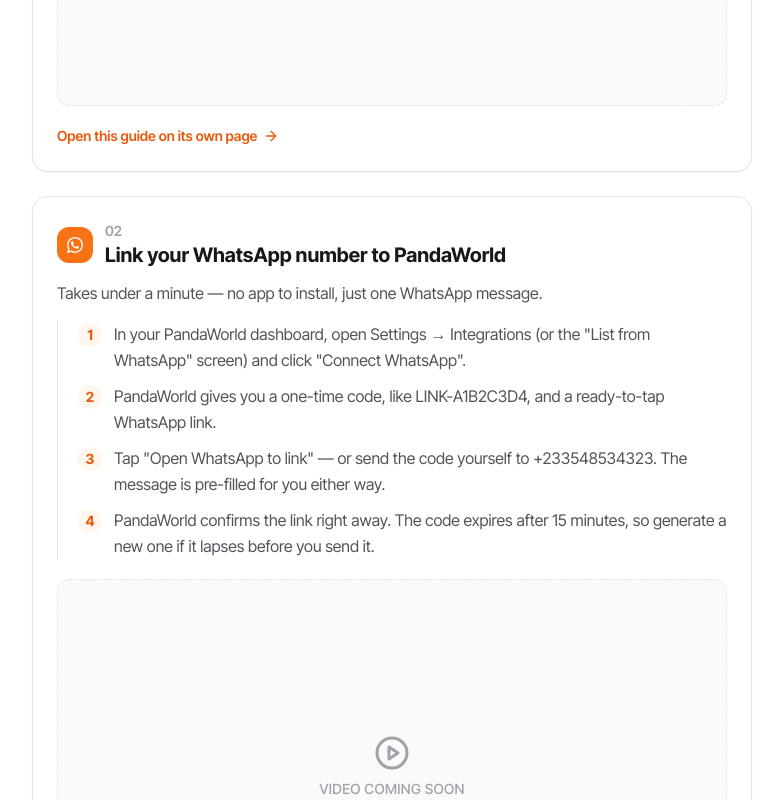
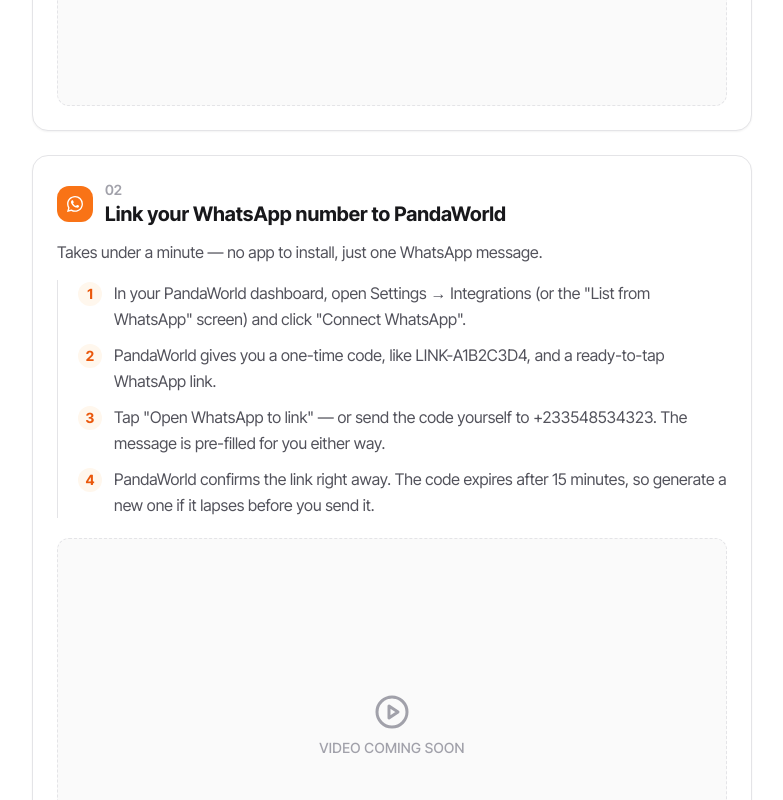
Before and after one commit to kelvinBlewusi/pandaworld-app, a Next.js app: page /how-to in a window 1280 px wide. Shown: the part 1080-1880 px from the top of the page, without its empty margins (248-1031 px from the left). Built offline with nearby package versions, Linux system fonts and the light colour scheme; no server answers.

Commit message:
Remove the "Open this guide on its own page" link from /how-to
Each guide's title still links to its own page, which keeps those pages
reachable for search engines.

Co-Authored-By: Claude Opus 5.5 <noreply@anthropic.com>
Claude-Session: https://claude.ai/code/session_01FxcP4Xa2JoUByU1SnaBtbd

```diff
--- a/app/how-to/page.tsx
+++ b/app/how-to/page.tsx
@@ -1,6 +1,5 @@
 import Link from "next/link";
 import { auth } from "@clerk/nextjs/server";
-import { ArrowRight } from "lucide-react";
 import { HomeFloatingNav } from "@/components/marketing/home-floating-nav";
 import { MarketingFooter } from "@/components/marketing/footer";
 import { GuideMedia } from "@/components/marketing/guide-media";
@@ -88,13 +87,6 @@ export default async function HowToPage() {
                 <GuideMedia guide={guide} />
               </div>
 
-              <Link
-                href={`/how-to/${guide.slug}`}
-                className="mt-5 inline-flex items-center gap-1.5 text-sm font-semibold text-orange-600 hover:text-orange-700"
-              >
-                Open this guide on its own page
-                <ArrowRight className="h-4 w-4" />
-              </Link>
             </div>
           ))}
         </div>
```
